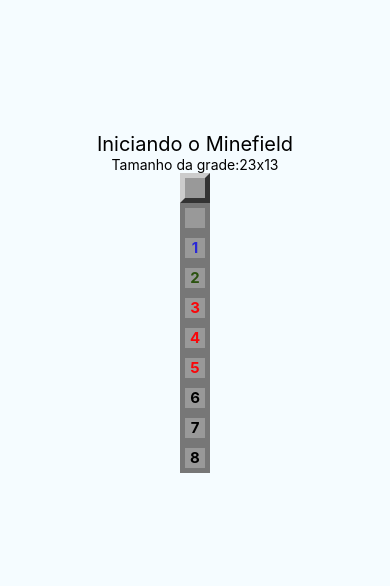
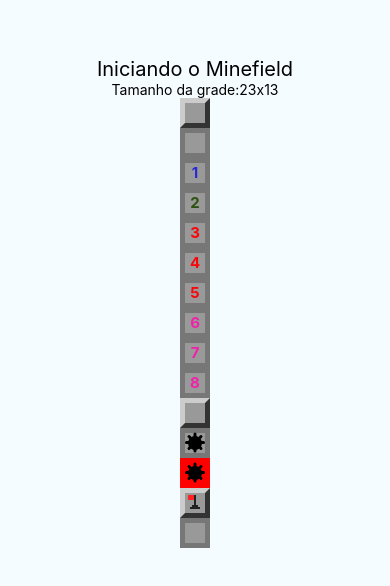
Before and after one commit to nathallye/minefield, a React Native app in the folder minefield/: screen / in a window 390 px wide. Shown: the part 120-706 px from the top of the page. Built offline with nearby package versions, Linux system fonts and the light colour scheme.

Commit message:
Criaçao do componente Bandeira/Flag

```diff
--- a/minefield/src/components/Field.js
+++ b/minefield/src/components/Field.js
@@ -3,25 +3,38 @@ import { StyleSheet, View, Text } from "react-native";
 
 import params from "../params";
 
+import Mine from "./Mine";
+import Flag from "./Flag";
+
 const Field = (props) => {
-  const { mined, opened, nearMines } = props;
+  const { mined, opened, nearMines, exploded, flagged } = props;
 
   const styleField = [styles.field];
   if (opened) styleField.push(styles.opened);
-  if (styleField.length === 1) styleField.push(styles.regular);
+  if (exploded) styleField.push(styles.exploded);
+  if (flagged) styleField.push(styles.flagged);
+  if (!opened && !exploded) styleField.push(styles.regular);
 
   let color = null;
   if (nearMines > 0) {
     if (nearMines === 1) color = "#2A28D7";
     if (nearMines === 2) color = "#2B520F";
     if (nearMines > 2 && nearMines < 6) color = "#F9060A";
-    if (nearMines >= 6) color = "F221A9";
+    if (nearMines >= 6) color = "#F221A9";
   }
 
   return (
     <View style={styleField}>
       {!mined && opened && nearMines > 0
       ? (<Text style={[styles.label, { color: color }]}>{nearMines}</Text>)
+      : (false)}
+
+      {mined && opened
+      ? (<Mine />)
+      : (false)}
+
+      {flagged && !opened
+      ? (<Flag />)
       : (false)}
     </View>
   );
@@ -45,11 +58,15 @@ const styles =  StyleSheet.create({
     borderColor: "#777", // cor das bordas do "campinho" quando está aberto
 
     justifyContent: "center", // para mecher no alinhamento dos elementos/flex items no Eixo Principal/main axis(que nesse caso é a coluna/column)
-    alignItems: "center", // para mecher no alinhamento dos elementos/flex items no eixo cruzado/cross axis(que nesse caso é no eixo da linha/row)
+    alignItems: "center", // para mecher no alinhamento dos elementos/flex items no Eixo Principal/main axis(que nesse caso é a coluna/column)
   },
   label: {
     fontWeight: "bold", // peso da fonte - bold/negrito
     fontSize: params.fontSize, // o tamanho da fonte vai ser a que definimos em params
+  },
+  exploded: {
+    backgroundColor: "red", // quando a mina explodir a cor de fundo do campo vai ficar vermelha
+    borderColor: "red", // e a borda também
   }
 });
 
--- /dev/null
+++ b/minefield/src/components/Flag.js
@@ -0,0 +1,59 @@
+import React from "react";
+import { StyleSheet, View } from "react-native";
+
+const Flag = (props) => {
+  return (
+    <View style={styles.container}>
+      <View style={styles.flagpole} />
+      <View style={styles.flag} />
+      <View style={styles.base1} />
+      <View style={styles.base2} />
+    </View>
+  )
+}
+
+const styles = StyleSheet.create({
+  container: {
+    marginTop: 2, // margem do topo do container
+  },
+  flagpole: {
+    backgroundColor: "#222", // cor de fundo do mastro da bandeira
+
+    position: "absolute", // posicionar o mastro da bandeira de acordo com o elemento pai(View container)
+    height: 14, // altura do mastro da bandeira
+    width: 2, // largura do mastro da bandeira
+
+    marginLeft: 9, // margem a esquerda do mastro da mandeira
+  },
+  flag: {
+    backgroundColor: "#F22", // cor de fundo da bandeira
+
+    position: "absolute", // posicionar a bandeira de acordo com o elemento pai(View container)
+    height: 5, // altura da bandeira
+    width: 6, // largura da bandeira
+
+    marginLeft: 3, // margem a esquerda da bandeira
+  },
+  base1: {
+    backgroundColor: "#222", // cor de fundo da base menor da bandeira
+
+    position: "absolute", // posicionar a base1 da bandeira de acordo com o elemento pai(View container)
+    height: 2, // altura da base1 da bandeira
+    width: 6, // largura da base um da bandeira
+
+    marginLeft: 7, // margem a esquerda da base1 da bandeira
+    marginTop: 10, // margem ao topo da base1 da bandeira
+  },
+  base2: {
+    backgroundColor: "#222", // cor de fundo da base maior da bandeira
+
+    position: "absolute", // posicionar a base2 da bandeira de acordo com o elemento pai(View container)
+    height: 2, // altura da base1 da bandeira
+    width: 10, // largura da base1 da bandeira
+
+    marginLeft: 5, // margem a esquerda da base2 da bandeira
+    marginTop: 12, // margem ao topo da base2 da bandeira
+  },
+});
+
+export default Flag;
--- /dev/null
+++ b/minefield/src/components/Mine.js
@@ -0,0 +1,41 @@
+import React from "react";
+import { StyleSheet, View } from "react-native";
+
+const Mine = (props) => {
+  return (
+    <View style={styles.container}>
+      <View style={styles.coreMine} />
+      <View style={styles.line} />
+      <View style={[styles.line, { transform: [{ rotate: "45deg" }] }]} />
+      <View style={[styles.line, { transform: [{ rotate: "90deg" }] }]} />
+      <View style={[styles.line, { transform: [{ rotate: "135deg" }] }]} />
+    </View>
+  );
+}
+
+const styles = StyleSheet.create({
+  container: {
+    justifyContent: "center", // para mecher no alinhamento dos elementos/flex items no Eixo Principal/main axis(que nesse caso é a coluna/column)
+    alignItems: "center", // para mecher no alinhamento dos elementos/flex items no Eixo Principal/main axis(que nesse caso é a coluna/column)
+  },
+  coreMine: {
+    backgroundColor: "black", // cor de fundo do miolo/núcleo da mina
+
+    justifyContent: "center", // para mecher no alinhamento dos elementos/flex items no Eixo Principal/main axis(que nesse caso é a coluna/column)
+    alignItems: "center", // para mecher no alinhamento dos elementos/flex items no Eixo Principal/main axis(que nesse caso é a coluna/column)
+
+    height: 14, // altura do miolo/núcleo da mina
+    width: 14, // largura do miolo/núcleo da mina
+    borderRadius: 10, // para arredondar a borda
+  },
+  line: {
+    backgroundColor: "black", // cor de fundo das linhas da mina
+
+    position: "absolute", // vai centralizar com o miolo por conta das propriedades de alinhamento do container
+    height: 3, // altura das linas da mina
+    width: 20, // largura das linhas da mina
+    borderRadius: 3, // as pontas das linhas da mina vão ser arredondadas
+  },
+});
+
+export default Mine;
--- a/minefield/src/main/App.js
+++ b/minefield/src/main/App.js
@@ -23,6 +23,11 @@ export default class App extends Component {
         <Field opened nearMines={6} />
         <Field opened nearMines={7} />
         <Field opened nearMines={8} />
+        <Field mined />
+        <Field mined opened />
+        <Field mined opened exploded/>
+        <Field flagged />
+        <Field flagged opened />
       </View>
     );
   }
```
Also changed, not shown: 1 other file (tests, documents, lock files or other folders).
